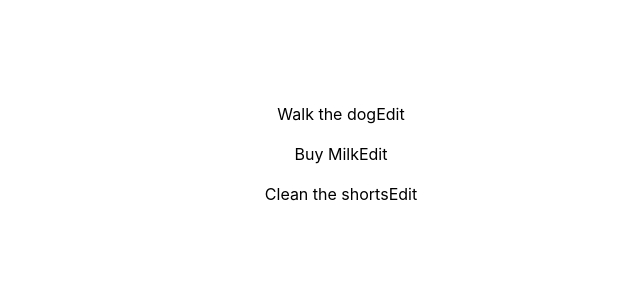
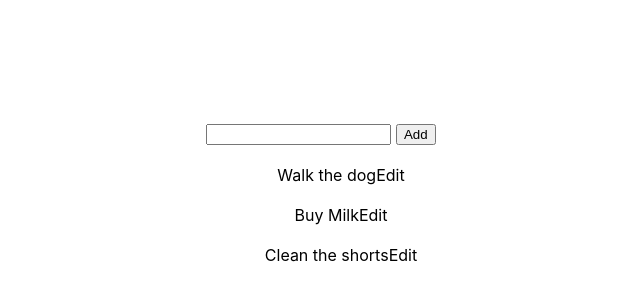
Before and after one commit to dallasclarke/todo-rebuild, a React (Create React App) app: page / in a window 1280 px wide. Shown: the part 88-388 px from the top of the page, without its empty margins (319-959 px from the left). Built offline with nearby package versions, Linux system fonts and the light colour scheme.

Commit message:
Completed todo.js file

```diff
--- a/src/App.js
+++ b/src/App.js
@@ -19,7 +19,7 @@ class App extends Component {
       <div style={{textAlign: "center", marginTop: "15%"}}>
         <Todo />
       </div>
-    )
+    );
   }
 }
 
--- a/src/components/Todo/Todo.js
+++ b/src/components/Todo/Todo.js
@@ -115,6 +115,12 @@ export default class Todo extends Component {
     });
   };
 
+  appHandleEditTodoOnChange = (event) => {
+    this.setState({
+      [event.target.name]: event.target.value,
+    });
+  };
+
   appHandleEditSubmit = (event) => {
     this.setState({
       [event.target.name]: event.target.value,
@@ -131,6 +137,38 @@ export default class Todo extends Component {
       disabledEditButton,
     } = this.state;
 
-    return <TodoView todoList={todoList} />;
+    return (
+      <div style={{ textAlign: "center" }}>
+        {showErrorMessage ? (
+          <div style={{ color: "red", marginTop: 10 }}>
+            Please, enter something todo!
+          </div>
+        ) : null}
+        <input
+          onChange={this.handleInputChange}
+          style={{ marginTop: 20 }}
+          type="text"
+          name="todoValue"
+          value={this.state.todoValue}
+        />{" "}
+        <button onClick={this.handleSubmit}>Add</button>
+        {showNoTodosMessages ? (
+          <div style={{ marginTop: 10, color: "blue" }}>
+            Please add something todo!
+          </div>
+        ) : (
+          <TodoView
+            todoList={todoList}
+            appHandleDeleteTodo={this.appHandleDeleteTodo}
+            showEditInput={showEditInput}
+            appHandleEditTodo={this.appHandle}
+            editTodoValue={editTodoValue}
+            appHandleEditTodoOnChange={this.appHandleEditTodoOnChange}
+            appHandleEditSubmit={this.appHandleEditSubmit}
+            disabledEditButton={disabledEditButton}
+          />
+        )}
+      </div>
+    );
   }
 }
```
Lines whose indentation alone changed are shown as unchanged.
